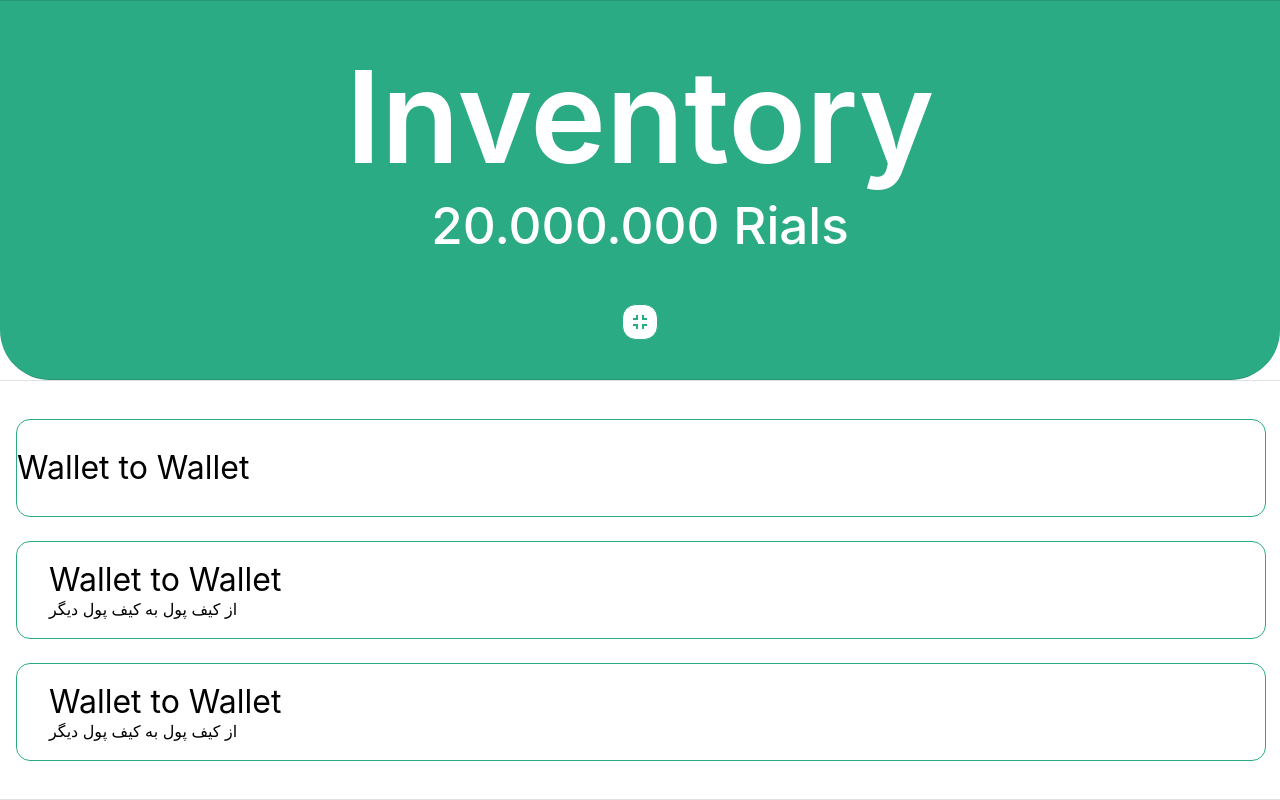
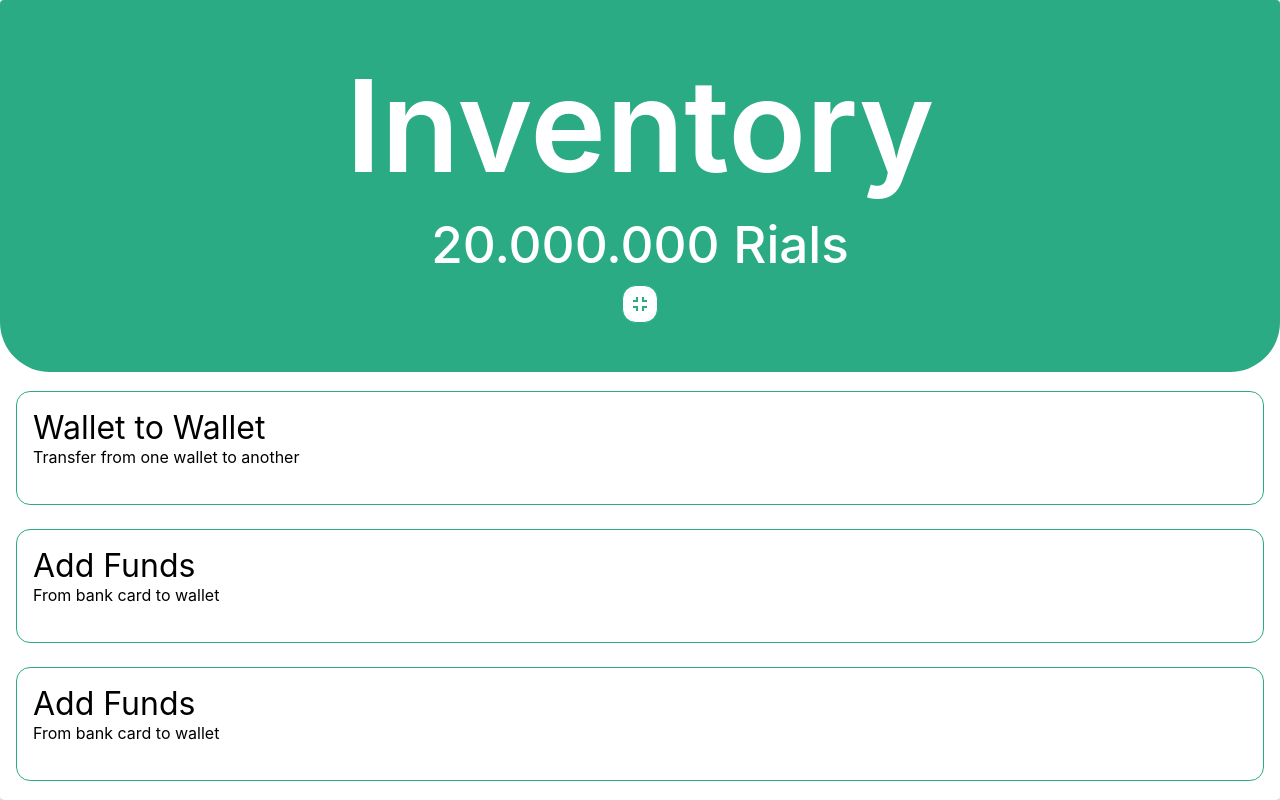
Before and after one commit to siahvosh/digital-wallet, a React (Create React App) app: page / in a window 1280 px wide. Both pictures are taken after a click on the button 640 px from the left and 173 px from the top of the page. Built offline with nearby package versions, Linux system fonts and the light colour scheme.

Commit message:
set walletModal locales

```diff
--- a/src/Component/Modals/WalletDialog/Wallet.css
+++ b/src/Component/Modals/WalletDialog/Wallet.css
@@ -1,22 +1,23 @@
-.option{
-    width: 100%;
-    height: 6rem;
-    border: 1px solid #2bab84;
-    border-radius: 30px ;
-    align-content: center !important;
-    cursor: pointer;
-    color: black !important;
-}
-
-.pattern{
-    /*background-image: url("./../../../Assets/12244.jpg");*/
-}
-
-
-.actions-content{
+.content{
     background: #2bab84;
     border-bottom-left-radius: 50px;
     border-bottom-right-radius: 50px;
+    padding: 3rem;
+
+}
+
+.action-container{
+    align-content: center;
+    padding: 1rem;
+}
+
+.option{
+    border: 2px solid #2bab84;
+    height: 5rem;
+    padding: 1rem;
+    border-radius: 30px;
+    cursor: pointer;
+    color: black !important;
 }
 
 .title-style{
--- a/src/Component/Modals/WalletDialog/Wallet.tsx
+++ b/src/Component/Modals/WalletDialog/Wallet.tsx
@@ -5,10 +5,12 @@ import Dialog from '@mui/material/Dialog';
 import DialogContent from '@mui/material/DialogContent';
 import IconButton from '@mui/material/IconButton';
 import {useEffect, useState} from "react";
-import {Grid2} from "@mui/material";
+import {Card, Grid2} from "@mui/material";
 import FullscreenExitIcon from '@mui/icons-material/FullscreenExit';
 import './Wallet.css'
 import {useData} from "../../../DataContext";
+import {useTranslation} from "react-i18next";
+import RssFeedIcon from "@mui/icons-material/RssFeed";
 
 const BootstrapDialog = styled(Dialog)(({ theme }) => ({
     '& .MuiDialogContent-root': {
@@ -21,6 +23,7 @@ const BootstrapDialog = styled(Dialog)(({ theme }) => ({
 
 
 const Wallet = () => {
+    const {t} = useTranslation('walletModal')
     const [open, setOpen] = useState<boolean>(false);
 
     const { data } = useData();
@@ -34,6 +37,7 @@ const Wallet = () => {
         setData(false);
     };
 
+
     return (
         <React.Fragment>
             <BootstrapDialog
@@ -42,16 +46,9 @@ const Wallet = () => {
                 aria-labelledby="customized-dialog-title"
                 open={open}
             >
-                <DialogContent dividers className={'actions-content'}>
-                    <Grid2
-                        alignContent="center"
-                        justifyContent="center"
-                        container
-                        size={12}
-                        spacing={0}
-                        className={'pattern'}
-                        style={{height: '100%'}}
-                    >
+                <Card style={{height: '100%',}}>
+                     <Grid2 size={12} container spacing={0} style={{height: '100%'}}>
+                         <Grid2 container size={12} spacing={1} className={'content'}>
                              <Grid2 size={12}>
                                  <div style={{justifyContent: 'center', display: 'flex'}}>
                                      <span className={'title-style'}>Inventory</span> <br/>
@@ -61,38 +58,65 @@ const Wallet = () => {
                                  <span className={'inventory-style'}>20.000.000 Rials</span>
                              </Grid2>
                              <Grid2 size={12} style={{justifyContent: 'center', display: 'flex'}}>
-                            <IconButton style={{marginTop: '3rem'}} className={'btn'} onClick={handleClose} aria-label="delete" size="small">
+                                 <IconButton className={'btn'} onClick={handleClose} aria-label="delete" size="small">
                                      <FullscreenExitIcon/>
                                  </IconButton>
                              </Grid2>
                          </Grid2>
-                </DialogContent>
-                <DialogContent dividers>
-                   <Grid2 alignContent="center" justifyContent="center" container size={12} spacing={3} style={{height: '100%'}}>
-                       <Grid2 size={12}>
-                           <div className={'option btn'}>
-                               <span className={'btn-title'}>Wallet to Wallet</span><br/>
-                               {/*<span style={{padding: '2rem', fontSize: '1rem'}}>از کیف پول به کیف پول دیگر</span>*/}
-                           </div>
-                       </Grid2>
-                       <Grid2 size={12}>
-                           <div className={'option btn'}>
-                               <span style={{padding: '2rem', fontSize: '2rem'}}>Wallet to Wallet</span><br/>
-                               <span style={{padding: '2rem', fontSize: '1rem'}}>از کیف پول به کیف پول دیگر</span>
-                           </div>
-                       </Grid2>
-                       <Grid2 size={12}>
-                           <div className={'option btn'}>
-                               <span style={{padding: '2rem', fontSize: '2rem'}}>Wallet to Wallet</span><br/>
-                               <span style={{padding: '2rem', fontSize: '1rem'}}>از کیف پول به کیف پول دیگر</span>
-                           </div>
+                         <Grid2 container size={12} spacing={3} className={'action-container'}>
+                             <Option/>
                          </Grid2>
                      </Grid2>
-                </DialogContent>
+                </Card>
+
             </BootstrapDialog>
         </React.Fragment>
     );
 }
 
+const Option = () => {
+    interface btnType {
+        title: string;
+        description: string;
+        titleClassName: string;
+        dcClassName: string
+    }
 
+    const [btn] = useState<btnType[]>([
+        {
+            title: 'option1.title',
+            description: 'option1.description',
+            titleClassName: 'btn-title',
+            dcClassName: 'dc-title'
+        },
+        {
+            title: 'option2.title',
+            description: 'option2.description',
+            titleClassName: 'btn-title',
+            dcClassName: 'dc-title'
+        },
+        {
+            title: 'option2.title',
+            description: 'option2.description',
+            titleClassName: 'btn-title',
+            dcClassName: 'dc-title'
+        },
+    ])
+
+    const {t} = useTranslation('walletModal')
+
+    return (
+        <React.Fragment>
+            {btn.map((item, idx) => (
+                <Grid2 key={idx} size={12}>
+                    <div className={'option btn'}>
+                        <span className={item.titleClassName}>{t(`${item.title}`)}</span><br/>
+                        <span className={item.dcClassName}>{t(`${item.description}`)}</span>
+                    </div>
+                </Grid2>
+            ))}
+        </React.Fragment>
+
+    )
+}
 export default Wallet;
--- /dev/null
+++ b/src/Locales/en/WalletModal.json
@@ -0,0 +1,18 @@
+{
+  "topCard": {
+    "inventory": "Cash Balance",
+    "rials": "Rials"
+  },
+  "option1": {
+    "title": "Wallet to Wallet",
+    "description": "Transfer from one wallet to another"
+  },
+  "option2": {
+    "title": "Add Funds",
+    "description": "From bank card to wallet"
+  },
+  "option3": {
+    "title": "Withdraw Funds",
+    "description": "From wallet to bank card"
+  }
+}
--- /dev/null
+++ b/src/Locales/fa/WalletModal.json
@@ -0,0 +1,19 @@
+{
+  "topCard": {
+    "inventory": "موجودی نفدی",
+    "rials": "ریال"
+  },
+  "option1": {
+    "title": "کیف به کیف",
+    "description": "انتقال از کیف پول به کیف پول دیگر"
+
+  },
+  "option2": {
+    "title": "افزایش وجه",
+    "description": "از کارت بانکی به کیف پول"
+  },
+  "option3": {
+    "title": "برداشت وجه",
+    "description": "از کیف پول به کارت بانکی"
+  }
+}
--- a/src/i18next.ts
+++ b/src/i18next.ts
@@ -8,6 +8,8 @@ import loginFa from './Locales/fa/Login.json';
 import registerFa from './Locales/fa/Register.json';
 import homeFa from './Locales/fa/Home.json';
 import homeEn from './Locales/en/Home.json';
+import walletModalFa from './Locales/fa/WalletModal.json'
+import walletModalEn from './Locales/en/WalletModal.json'
 
 
 i18n
@@ -17,12 +19,14 @@ i18n
             en: {
                 login: loginEn,
                 register: registerEn,
-                home: homeEn
+                home: homeEn,
+                walletModal: walletModalEn
             },
             fa: {
                 login: loginFa,
                 register: registerFa,
-                home: homeFa
+                home: homeFa,
+                walletModal: walletModalFa
             },
         },
         lng: 'en',
```
Lines whose indentation alone changed are shown as unchanged.
